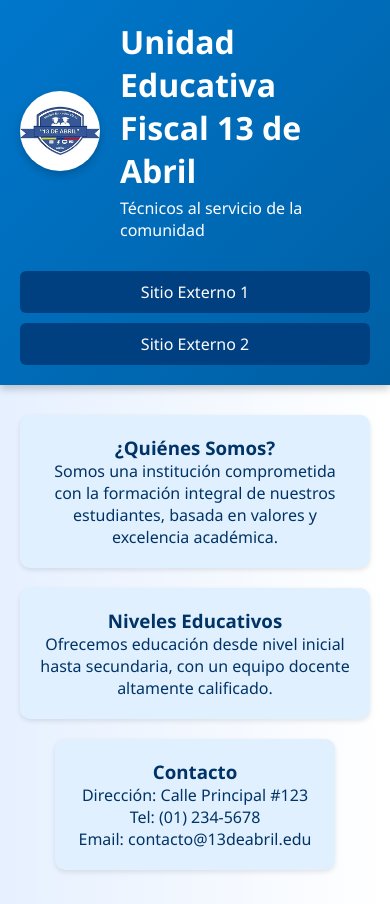
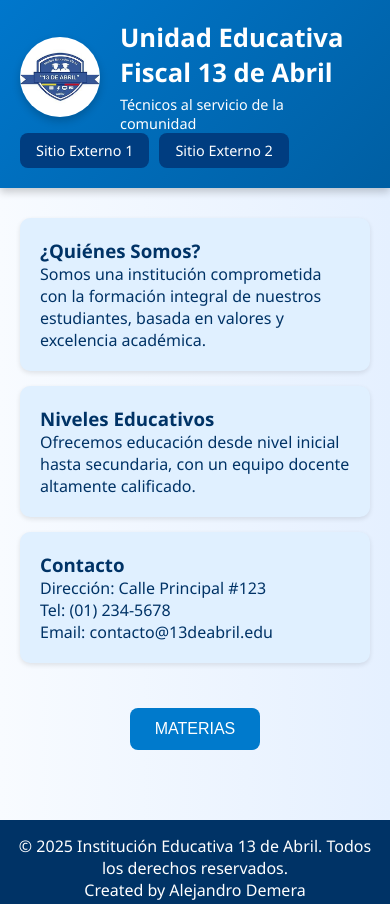
Before and after one commit to Alejxdp/colegio1, a plain HTML site: page index.html in a window 390 px wide. Shown: the top 904 px of the page. Drawn offline with Linux system fonts and the light colour scheme.

Commit message:
esperemos

```diff
--- a/index.html
+++ b/index.html
@@ -6,7 +6,6 @@
   <meta name="viewport" content="width=device-width, initial-scale=1.0">
   <link rel="stylesheet" href="styles.css">
   <link rel="icon" href="escudo.png" type="image/png">
-
 </head>
 <body>
 
@@ -17,11 +16,12 @@
       <p>Técnicos al servicio de la comunidad</p>
     </div>
     <div class="header-links">
-      <a href="https://www.ejemplo1.com" target="_blank" class="link-btn">Sitio Externo 1</a>
-      <a href="https://www.ejemplo2.com" target="_blank" class="link-btn">Sitio Externo 2</a>
+      <a href="https://www.sitioexterno1.com" class="header-btn" target="_blank">Sitio Externo 1</a>
+      <a href="https://www.sitioexterno2.com" class="header-btn" target="_blank">Sitio Externo 2</a>
     </div>
   </header>
 
+  <main class="main-content fade-in-on-load">
     <section id="info-general" class="row">
       <div class="column">
         <h3>¿Quiénes Somos?</h3>
@@ -102,7 +102,7 @@
 
       <button id="volver-btn" class="hidden">Volver</button>
     </section>
-
+  </main>
 
   <footer class="footer">
     <p>&copy; 2025 Institución Educativa 13 de Abril. Todos los derechos reservados.</p>
--- a/styles.css
+++ b/styles.css
@@ -6,40 +6,36 @@
 
 body {
   font-family: 'Segoe UI', sans-serif;
-  background: linear-gradient(to right, #e6f0ff, #ffffff);
+  background: linear-gradient(to right, #f8fbff, #e5f0ff);
   color: #003366;
-  overflow-x: hidden;
   min-height: 100vh;
   display: flex;
   flex-direction: column;
-  animation: fadeInPage 1s ease-in-out;
+  overflow-x: hidden;
 }
 
-@keyframes fadeInPage {
-  from {
-    opacity: 0;
-    transform: translateY(20px);
-  }
-  to {
-    opacity: 1;
-    transform: translateY(0);
-  }
+main.main-content {
+  flex: 1;
+  padding-bottom: 40px;
 }
 
-body > *:not(footer) {
-  flex: 1;
+.fade-in-on-load {
+  animation: fadeIn 1s ease-in-out;
 }
 
-/* Header */
+@keyframes fadeIn {
+  0% {opacity: 0; transform: translateY(20px);}
+  100% {opacity: 1; transform: translateY(0);}
+}
+
 .header {
   display: flex;
   align-items: center;
-  justify-content: flex-start;
-  gap: 20px;
+  justify-content: space-between;
+  background: linear-gradient(135deg, #0077cc, #005fa3);
+  padding: 20px;
+  color: white;
   flex-wrap: wrap;
-  padding: 20px;
-  background: linear-gradient(135deg, #0077cc, #005fa3);
-  color: white;
   box-shadow: 0 4px 8px rgba(0,0,0,0.2);
 }
 
@@ -53,69 +49,63 @@ body > *:not(footer) {
 
 .header-text {
   flex: 1;
+  padding: 0 20px;
 }
 
 .header-text h1 {
   margin: 0;
-  font-size: 2em;
+  font-size: 1.6em;
 }
 
 .header-text p {
-  margin: 5px 0 0;
-  font-size: 1em;
+  font-size: 0.9em;
+  margin-top: 5px;
 }
 
-/* Botones de hipervínculo en el header */
 .header-links {
-  width: 100%;
-  margin-top: 10px;
   display: flex;
   gap: 10px;
-  flex-wrap: wrap;
 }
 
-.link-btn {
-  display: inline-block;
-  padding: 10px 20px;
-  background-color: #004080;
+.header-btn {
+  background-color: #003d80;
   color: white;
+  padding: 8px 16px;
   text-decoration: none;
-  border-radius: 6px;
+  border-radius: 8px;
+  font-size: 0.9em;
   transition: background 0.3s ease;
 }
 
-.link-btn:hover {
-  background-color: #002f5d;
+.header-btn:hover {
+  background-color: #002a5c;
 }
 
-/* Sección de información general */
 .row {
   display: flex;
   flex-wrap: wrap;
   justify-content: center;
-  margin: 20px 0;
+  gap: 15px;
+  margin: 30px 0;
 }
 
 .column {
   background-color: #e0f0ff;
   border-radius: 10px;
-  box-shadow: 0 2px 5px rgba(0,0,0,0.1);
-  margin: 10px;
   padding: 20px;
   flex: 1;
   min-width: 280px;
   max-width: 350px;
-  text-align: center;
-  transition: all 0.5s ease;
+  text-align: left;
+  box-shadow: 0 2px 5px rgba(0,0,0,0.1);
 }
 
-/* Botón principal para mostrar materias */
 .materias-section {
   text-align: center;
   margin: 30px 20px;
 }
 
-#materias-btn {
+#materias-btn, #volver-btn {
   background-color: #007acc;
   color: white;
   border: none;
@@ -124,13 +114,13 @@ body > *:not(footer) {
   border-radius: 8px;
   cursor: pointer;
   transition: background 0.3s ease;
+  margin-top: 15px;
 }
 
-#materias-btn:hover {
+#materias-btn:hover, #volver-btn:hover {
   background-color: #005fa3;
 }
 
-/* Contenedor de materias */
 #materias-container {
   display: none;
   flex-direction: column;
@@ -145,35 +135,18 @@ body > *:not(footer) {
   animation: fadeIn 0.8s ease forwards;
 }
 
-@keyframes fadeIn {
-  0% {opacity: 0; transform: translateY(30px);}
-  100% {opacity: 1; transform: translateY(0);}
-}
-
 .materia-card {
-  background-color: #d0eaff;
-  border-radius: 12px;
-  padding: 20px;
+  perspective: 1000px;
   width: 100%;
   max-width: 600px;
-  text-align: center;
-  box-shadow: 0 4px 12px rgba(0,0,0,0.1);
-  transition: transform 0.3s ease;
-  perspective: 1000px;
-}
-
-.materia-card:hover {
-  transform: translateY(-5px);
 }
 
 .card-inner {
   position: relative;
   width: 100%;
-  max-width: 600px;
   height: 300px;
   transform-style: preserve-3d;
   transition: transform 0.8s;
-  margin: auto;
 }
 
 .card-flipped .card-inner {
@@ -196,10 +169,6 @@ body > *:not(footer) {
   align-items: center;
 }
 
-.card-front {
-  z-index: 2;
-}
-
 .card-back {
   transform: rotateY(180deg);
 }
@@ -217,7 +186,6 @@ body > *:not(footer) {
   border-radius: 8px;
 }
 
-/* Botón de infografía */
 .info-btn {
   margin-top: 10px;
   padding: 8px 16px;
@@ -233,55 +201,10 @@ body > *:not(footer) {
   background-color: #004080;
 }
 
-/* Botón volver */
-#volver-btn {
-  margin-top: 20px;
-  background-color: #004080;
-  color: white;
-  padding: 10px 20px;
-  border: none;
-  border-radius: 8px;
-  cursor: pointer;
-  transition: background 0.3s ease;
-}
-
-#volver-btn:hover {
-  background-color: #00264d;
-}
-
-/* Footer siempre al final */
 .footer {
   background-color: #003366;
   color: white;
   text-align: center;
   padding: 15px;
   margin-top: auto;
-  flex-shrink: 0;
 }
-
-/* Responsive */
-@media (max-width: 768px) {
-  .row {
-    flex-direction: column;
-    align-items: center;
-  }
-
-  .materia-card {
-    width: 90%;
-  }
-
-  .header-links {
-    flex-direction: column;
-    align-items: flex-start;
-  }
-
-  .link-btn {
-    width: 100%;
-    text-align: center;
-  }
-}
-
-/* Clases de utilidad */
-.hidden {
-  display: none;
-}
```
Lines whose indentation alone changed are shown as unchanged.
